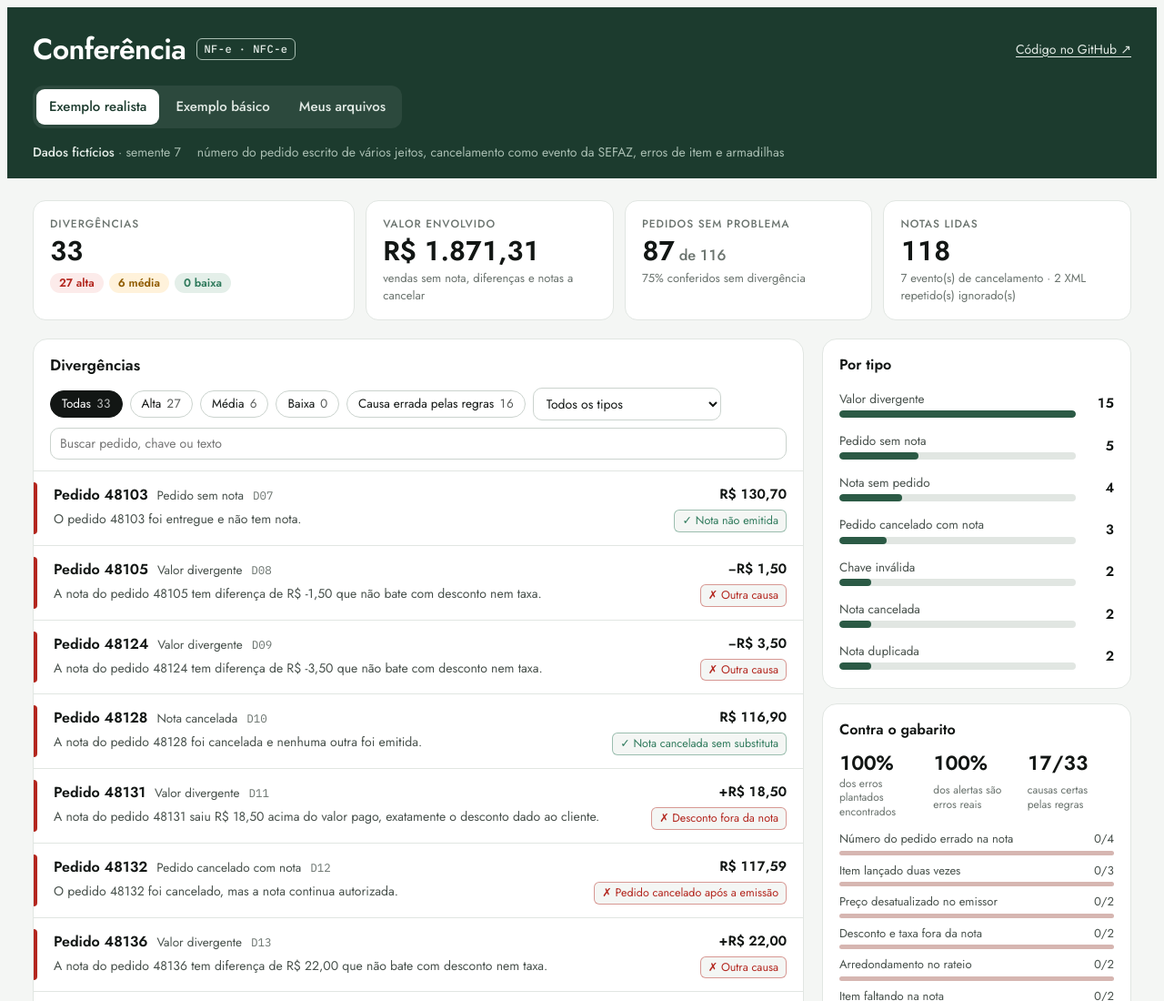
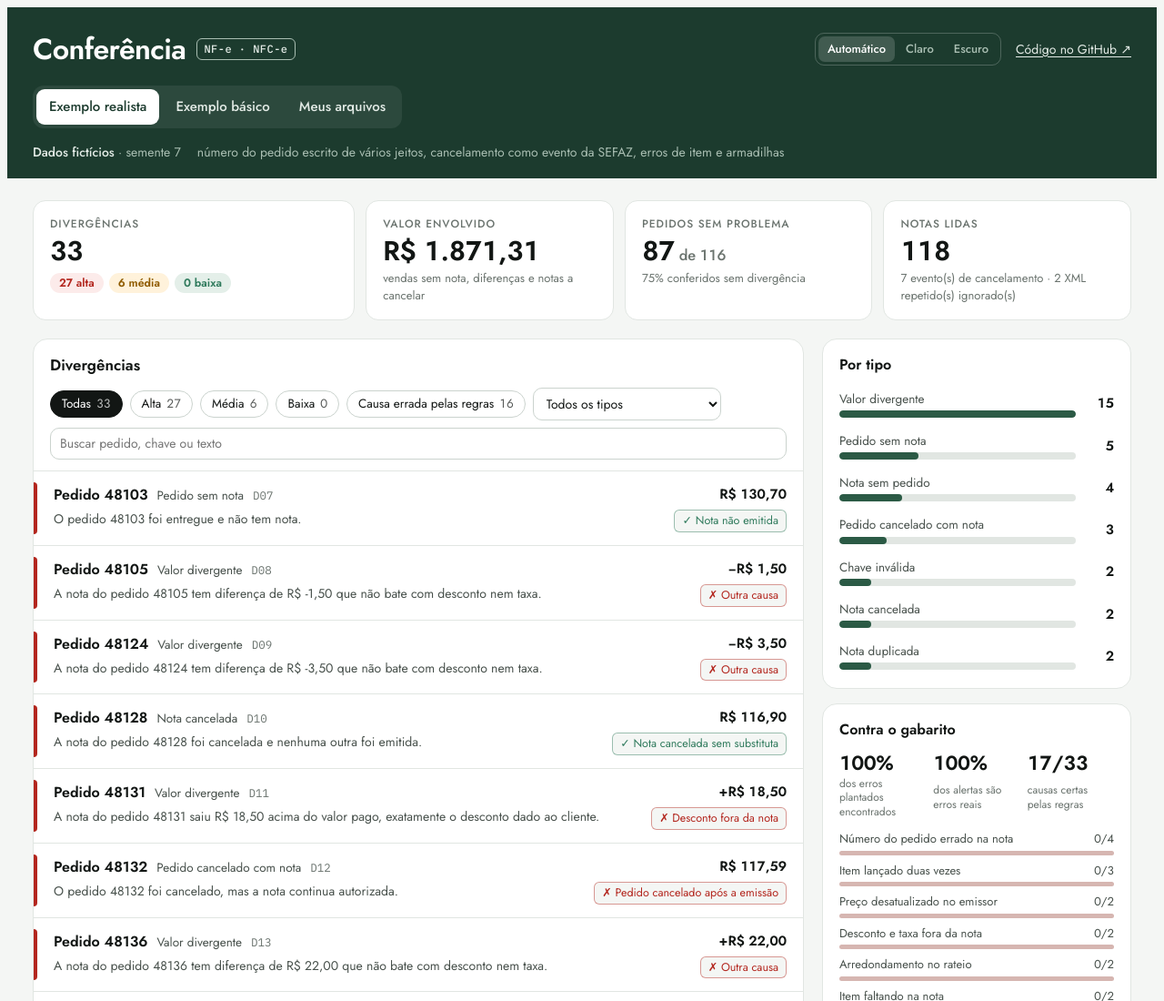
Before and after one commit to gustavoromanno/conferencia-nfe, a plain HTML site: page painel/index.html in a window 1280 px wide. Shown: the top 1100 px of the page at 91% size. Drawn offline with nearby package versions, Linux system fonts and the light colour scheme.

Commit message:
Painel: seletor de tema automático, claro ou escuro
Co-Authored-By: Claude Opus 5.5 <noreply@anthropic.com>
Claude-Session: https://claude.ai/code/session_01DP5uzkAThcLRg5XihX6Bsn

```diff
--- a/painel/index.html
+++ b/painel/index.html
@@ -57,6 +57,11 @@ h1, h2, h3 { text-wrap: balance; margin: 0; }
 .marca h1 { font-size: clamp(24px, 3.2vw, 32px); font-weight: 600; letter-spacing: -.02em; color: #fff; display: flex; align-items: center; gap: 12px; }
 .selo-nfe { font-family: var(--mono); font-size: 12px; font-weight: 500; letter-spacing: .04em; border: 1px solid var(--sobreverde2); color: var(--sobreverde); border-radius: 6px; padding: 2px 7px; }
 .marca a { color: var(--sobreverde); font-size: 14px; text-underline-offset: 3px; }
+.topo-dir { display: flex; align-items: center; gap: 16px; flex-wrap: wrap; }
+.tema { display: flex; gap: 2px; border: 1px solid rgba(255, 255, 255, .22); border-radius: 10px; padding: 3px; }
+.tema button { background: none; border: 0; color: var(--sobreverde2); padding: 4px 10px; border-radius: 7px; font-size: 13px; font-weight: 500; }
+.tema button[aria-pressed="true"] { background: rgba(255, 255, 255, .16); color: #fff; }
+.tema button:not([aria-pressed="true"]):hover { color: #fff; }
 .fontes { display: flex; gap: 4px; flex-wrap: wrap; background: rgba(255, 255, 255, .07); border-radius: 12px; padding: 4px; width: fit-content; max-width: 100%; }
 .fontes button { background: none; border: 0; color: var(--sobreverde); padding: 8px 14px; border-radius: 9px; font-weight: 500; }
 .fontes button[aria-pressed="true"] { background: #fff; color: #1C3B2E; }
@@ -225,7 +230,14 @@ footer a { color: var(--tinta2); }
   <div class="faixa-interna">
     <div class="marca">
       <h1>Conferência <span class="selo-nfe">NF-e · NFC-e</span></h1>
-      <a href="https://github.com/gustavoromanno/conferencia-nfe" target="_blank" rel="noopener">Código no GitHub ↗</a>
+      <div class="topo-dir">
+        <div class="tema" role="group" aria-label="Tema">
+          <button type="button" id="tema-auto" data-tema="auto" title="Segue o tema do aparelho">Automático</button>
+          <button type="button" id="tema-claro" data-tema="light">Claro</button>
+          <button type="button" id="tema-escuro" data-tema="dark">Escuro</button>
+        </div>
+        <a href="https://github.com/gustavoromanno/conferencia-nfe" target="_blank" rel="noopener">Código no GitHub ↗</a>
+      </div>
     </div>
     <div class="fontes" role="group" aria-label="Dados conferidos">
       <button type="button" id="f-realista" data-fonte="realista">Exemplo realista</button>
@@ -314,6 +326,22 @@ footer a { color: var(--tinta2); }
 (function () {
   "use strict";
   const C = window.Conferencia;
+
+  // Tema: Automático segue o aparelho; Claro e Escuro ficam guardados neste navegador.
+  function aplicarTema(tema) {
+    if (tema === "light" || tema === "dark") document.documentElement.setAttribute("data-theme", tema);
+    else document.documentElement.removeAttribute("data-theme");
+    for (const b of document.querySelectorAll(".tema button")) b.setAttribute("aria-pressed", String(b.dataset.tema === (tema || "auto")));
+  }
+  let temaGuardado = null;
+  try { temaGuardado = localStorage.getItem("conferencia-tema"); } catch (e) { /* sem armazenamento */ }
+  aplicarTema(temaGuardado || "auto");
+  document.querySelector(".tema").addEventListener("click", (ev) => {
+    const b = ev.target.closest("button[data-tema]");
+    if (!b) return;
+    aplicarTema(b.dataset.tema);
+    try { localStorage.setItem("conferencia-tema", b.dataset.tema); } catch (e) { /* sem armazenamento */ }
+  });
   const $ = (id) => document.getElementById(id);
   const esc = (s) => String(s ?? "").replace(/[&<>"']/g, (c) => ({ "&": "&amp;", "<": "&lt;", ">": "&gt;", '"': "&quot;", "'": "&#39;" }[c]));
   const brl = C.brl;
```
